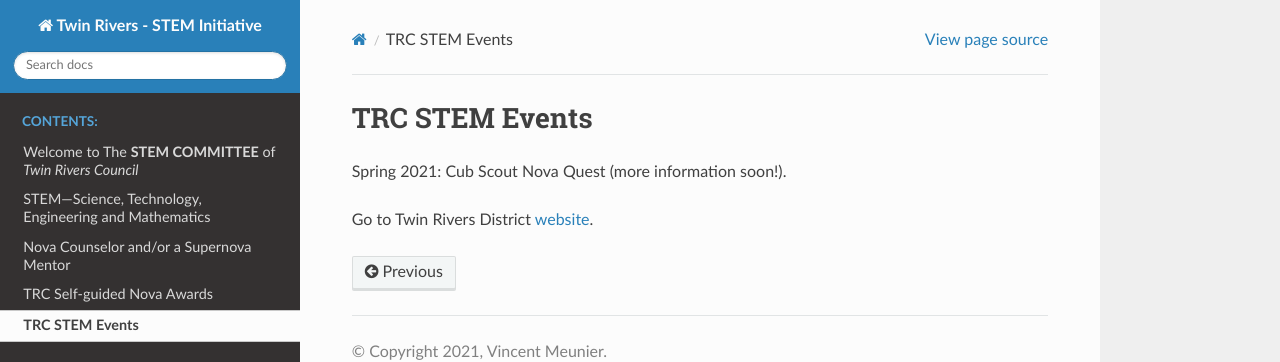
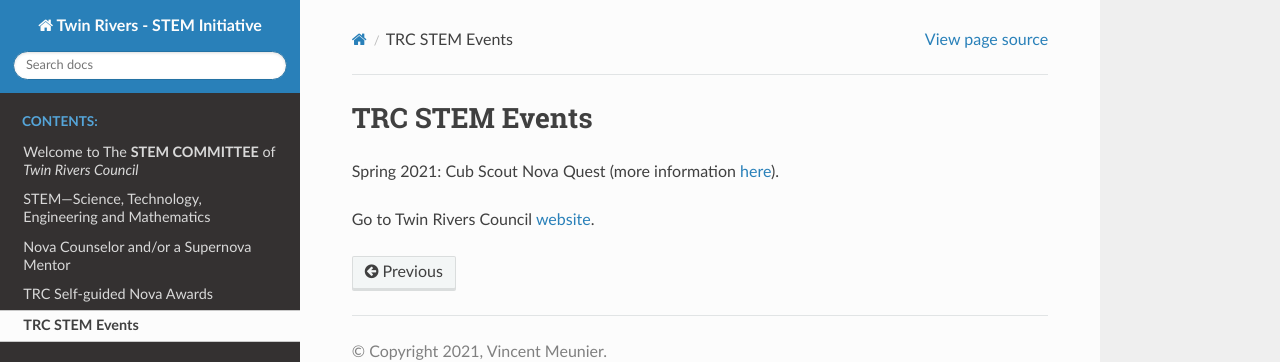
Before and after one commit to meuniv/TRCSTEM, a Sphinx documentation site: the page built from source/events.rst, in a window 1280 px wide. Shown: the top 362 px of the page. Built offline with Sphinx 7.4.7 and the Read the Docs theme 2.0.0, drawn with Linux system fonts in a browser that asks for light colours.

```diff
--- a/source/BSAScout.rst
+++ b/source/BSAScout.rst
@@ -67,4 +67,4 @@
               :target: https://novadtc.readthedocs.io
 
 
-Go to Twin Rivers District `website <https://www.trcscouting.org>`_.
+Go to Twin Rivers Council `website <https://www.trcscouting.org>`_.
--- a/source/becomingacounselor.rst
+++ b/source/becomingacounselor.rst
@@ -38,4 +38,4 @@
    4) Please reach out to `TwinRiversStem@gmail.com <mailtoTwinRiversStem@gmail.com>`__ if you have any query.
 
 
-Go to Twin Rivers District `website <https://www.trcscouting.org>`_.
+Go to Twin Rivers Council `website <https://www.trcscouting.org>`_.
--- a/source/events.rst
+++ b/source/events.rst
@@ -1,7 +1,7 @@
 TRC STEM Events
 ===============
 
-Spring 2021: Cub Scout Nova Quest (more information soon!).
+Spring 2021: Cub Scout Nova Quest (more information `here <https://trcscouting.org/cub-stem-camp/>`__).
 
 
-Go to Twin Rivers District `website <https://www.trcscouting.org>`_.
+Go to Twin Rivers Council `website <https://www.trcscouting.org>`_.
--- a/source/introduction.rst
+++ b/source/introduction.rst
@@ -39,4 +39,4 @@
    Shoulder Patch Offered by the Committee for all Supernova Award recipients. More on the Supernova awards can be found `here <https://www.scouting.org/stem-nova-awards/awards/>`__.
 
 
-Go to Twin Rivers District `website <https://www.trcscouting.org>`_.
+Go to Twin Rivers Council `website <https://www.trcscouting.org>`_.
--- a/source/whystem.rst
+++ b/source/whystem.rst
@@ -22,4 +22,4 @@
 .. note:: The text on this page is directly obtained from scouting.org. Go to `STEM Website <https://www.scouting.org/stem-nova-awards/awards/>`__ for more information.
 
 
-Go to Twin Rivers District `website <https://www.trcscouting.org>`_.
+Go to Twin Rivers Council `website <https://www.trcscouting.org>`_.
```
Also changed, not shown: other parts of source/introduction.rst (+1 -1 lines).
